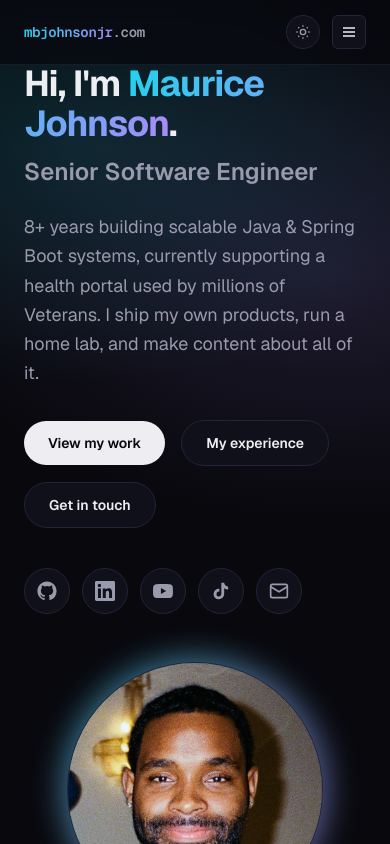
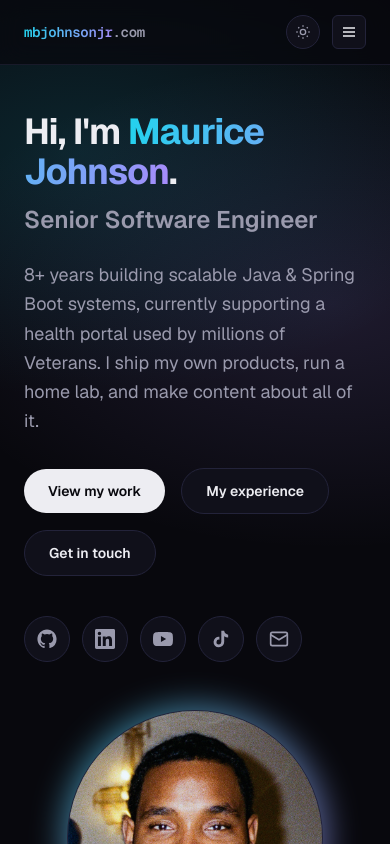
Before and after one commit to johnsonmau/mbj, a Next.js app: page / in a window 390 px wide. Shown: the top 844 px of the page. Built offline with nearby package versions, Linux system fonts and the light colour scheme.

Commit message:
fix: add breathing room between nav and hero heading on mobile

```diff
--- a/components/Hero.tsx
+++ b/components/Hero.tsx
@@ -8,7 +8,7 @@ import SocialLinks from "./SocialLinks";
 export default function Hero() {
   return (
     <section id="top" className="hero-glow relative flex min-h-screen items-center">
-      <div className="mx-auto grid w-full max-w-6xl items-center gap-12 px-6 pt-16 md:grid-cols-[1.4fr_1fr]">
+      <div className="mx-auto grid w-full max-w-6xl items-center gap-12 px-6 pb-12 pt-28 md:pb-0 md:pt-16 md:grid-cols-[1.4fr_1fr]">
         <motion.div
           initial={{ opacity: 0, y: 28 }}
           animate={{ opacity: 1, y: 0 }}
```
